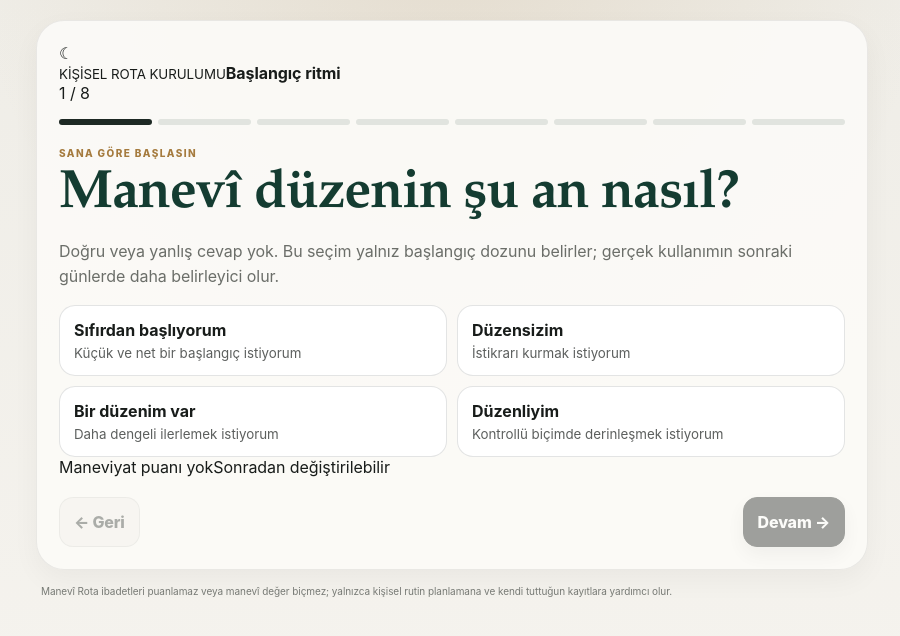
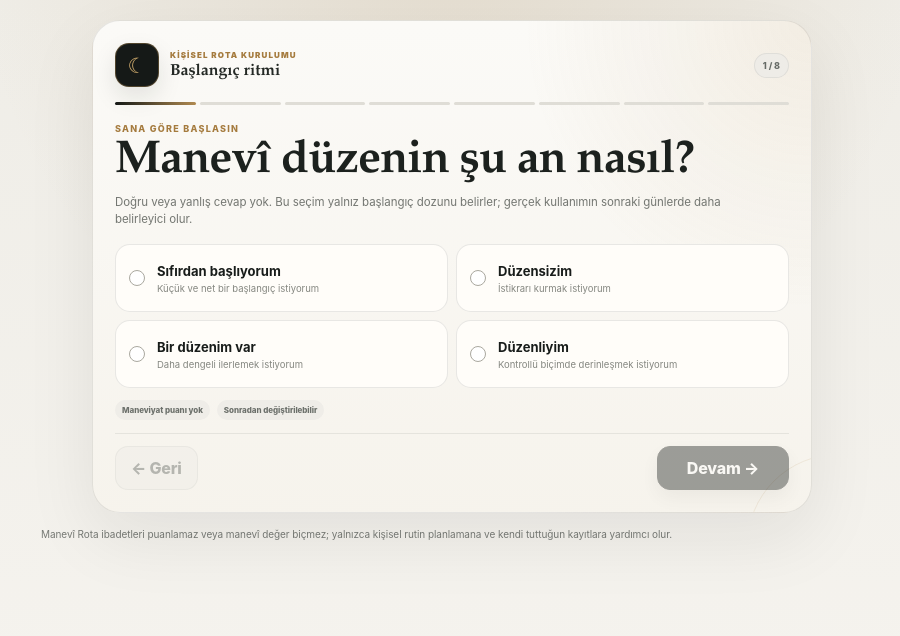
Before and after one commit to mehmetsaitkoc/manevi-rota, a website: page public/index.html in a window 1280 px wide. Both pictures are taken after a click on the button "Başlangıç şimdi →". Shown: the whole page, without its empty margins (188-1088 px from the left). Drawn offline with Linux system fonts and the light colour scheme; files that its build step writes are made by us from their sources; files whose address does not match are found by name.

Commit message:
ui: polish onboarding hierarchy and tap targets

```diff
--- a/public/styles.css
+++ b/public/styles.css
@@ -1423,3 +1423,191 @@ nav button:hover{transform:translateY(-1px)}
   .periodInsight{border-radius:22px}
   .periodInsight h2{font-size:23px}
 }
+
+
+/* Premium UX v2.1 — first-run setup */
+.onboardingCard{
+  max-width:720px;
+  margin:0 auto 14px;
+  position:relative;
+  overflow:hidden;
+  background:
+    radial-gradient(circle at 100% 0,rgba(176,138,80,.12),transparent 18rem),
+    linear-gradient(180deg,rgba(251,250,247,.99),rgba(246,243,236,.99));
+  border-color:rgba(48,52,49,.11);
+  box-shadow:0 24px 70px rgba(27,31,29,.08);
+}
+.onboardingCard:after{
+  content:"";
+  position:absolute;
+  width:180px;height:180px;
+  right:-118px;bottom:-124px;
+  border:1px solid rgba(176,138,80,.13);
+  border-radius:50%;
+  pointer-events:none;
+}
+.onboardingBrandRow{
+  position:relative;z-index:1;
+  display:grid;
+  grid-template-columns:44px 1fr auto;
+  gap:11px;
+  align-items:center;
+}
+.onboardingMark{
+  width:44px;height:44px;
+  display:grid;place-items:center;
+  border-radius:14px;
+  background:var(--ink-deep);
+  color:#d1ac6d;
+  border:1px solid rgba(176,138,80,.38);
+  box-shadow:0 10px 24px rgba(21,25,23,.10);
+  font-size:21px;
+}
+.onboardingBrandRow small{
+  display:block;
+  font-size:8px;
+  font-weight:900;
+  letter-spacing:.14em;
+  color:var(--gold);
+}
+.onboardingBrandRow b{
+  display:block;
+  margin-top:2px;
+  font-family:Iowan Old Style,Palatino Linotype,Book Antiqua,Georgia,serif;
+  font-size:16px;
+  color:#242925;
+}
+.onboardingBrandRow>span{
+  padding:6px 8px;
+  border-radius:999px;
+  background:#eeece7;
+  border:1px solid rgba(49,54,50,.08);
+  font-size:9px;
+  font-weight:850;
+  color:#666b66;
+}
+.onboardingCard .steps{gap:4px;margin:15px 0 18px}
+.onboardingCard .step{height:3px;background:#dfddd6}
+.onboardingCard .step.on{background:linear-gradient(90deg,var(--ink-deep),var(--bronze))}
+.onboardingPrompt{position:relative;z-index:1}
+.onboardingPrompt .eyebrow{font-size:9px}
+.onboardingPrompt h1{
+  max-width:610px;
+  margin:5px 0 8px;
+  font-size:clamp(31px,6vw,46px);
+  line-height:1.02;
+  color:#1c211e;
+}
+.onboardingPrompt .lead{
+  max-width:610px;
+  margin:0 0 15px;
+  font-size:11.5px;
+  line-height:1.52;
+  color:#747772;
+}
+.onboardingChoices{gap:8px;position:relative;z-index:1}
+.onboardingCard .opt{
+  min-height:68px;
+  display:grid;
+  grid-template-columns:18px 1fr;
+  gap:10px;
+  align-items:center;
+  padding:12px 13px;
+  border-radius:15px;
+  background:#fffdf9;
+  border-color:rgba(52,56,53,.11);
+  box-shadow:none;
+}
+.onboardingCard .opt:hover{border-color:rgba(176,138,80,.45);transform:translateY(-1px)}
+.onboardingCard .opt.sel{
+  background:#1a1f1c;
+  border-color:#1a1f1c;
+  color:#fff;
+  box-shadow:0 10px 24px rgba(21,25,23,.10);
+}
+.onboardingChoiceMark{
+  width:16px;height:16px;
+  border-radius:50%;
+  border:1.5px solid #aaa89f;
+  background:#fff;
+  box-shadow:inset 0 0 0 4px #fff;
+}
+.onboardingCard .opt.sel .onboardingChoiceMark{
+  border-color:#d2ae70;
+  background:#d2ae70;
+  box-shadow:inset 0 0 0 4px #1a1f1c;
+}
+.onboardingCard .opt b{font-size:13px;line-height:1.2}
+.onboardingCard .opt small{margin-top:3px;font-size:9.5px;line-height:1.35;color:#858780;opacity:1}
+.onboardingCard .opt.sel small{color:#c9ccc7}
+.onboardingChips{
+  display:grid;
+  grid-template-columns:repeat(2,minmax(0,1fr));
+  gap:7px;
+  position:relative;z-index:1;
+}
+.onboardingChips .chip{
+  width:100%;
+  min-height:44px;
+  padding:10px 9px;
+  text-align:center;
+  border-radius:13px;
+  background:#fffdf9;
+}
+.onboardingChips .chip.sel{
+  background:#1a1f1c;
+  border-color:#1a1f1c;
+  color:#fff;
+}
+.onboardingAssurance{
+  position:relative;z-index:1;
+  display:flex;
+  flex-wrap:wrap;
+  gap:7px;
+  margin-top:12px;
+}
+.onboardingAssurance span{
+  padding:5px 7px;
+  border-radius:999px;
+  background:#efede8;
+  font-size:8px;
+  font-weight:800;
+  color:#6c706b;
+}
+.onboardingActions{
+  position:relative;z-index:1;
+  margin-top:13px;
+  padding-top:12px;
+  border-top:1px solid rgba(52,56,53,.09);
+}
+.onboardingActions .btn{
+  min-height:44px;
+  padding:10px 15px;
+  border-radius:13px;
+}
+.onboardingActions .btn.primary{
+  min-width:132px;
+  background:var(--ink-deep);
+  border-color:var(--ink-deep);
+}
+.onboardingActions .btn.ghost{background:#eeece7;color:#535853}
+
+@media(max-width:640px){
+  .onboardingCard{padding:15px;border-radius:22px}
+  .onboardingBrandRow{grid-template-columns:38px 1fr auto;gap:9px}
+  .onboardingMark{width:38px;height:38px;border-radius:12px;font-size:18px}
+  .onboardingBrandRow b{font-size:14px}
+  .onboardingCard .steps{margin:11px 0 13px}
+  .onboardingPrompt h1{font-size:29px;line-height:1.02;margin:4px 0 7px}
+  .onboardingPrompt .lead{font-size:10px;line-height:1.4;margin-bottom:11px}
+  .onboardingChoices{gap:6px}
+  .onboardingCard .opt{min-height:57px;padding:9px 10px;border-radius:13px}
+  .onboardingCard .opt b{font-size:12px}
+  .onboardingCard .opt small{font-size:8.5px;margin-top:2px}
+  .onboardingAssurance{margin-top:9px;gap:5px}
+  .onboardingAssurance span{font-size:7.5px;padding:4px 6px}
+  .onboardingActions{margin-top:10px;padding-top:9px}
+  .onboardingActions .btn{min-height:40px;padding:8px 12px;font-size:10px}
+  .onboardingChips{gap:6px}
+  .onboardingChips .chip{min-height:40px;font-size:10px}
+}
```
